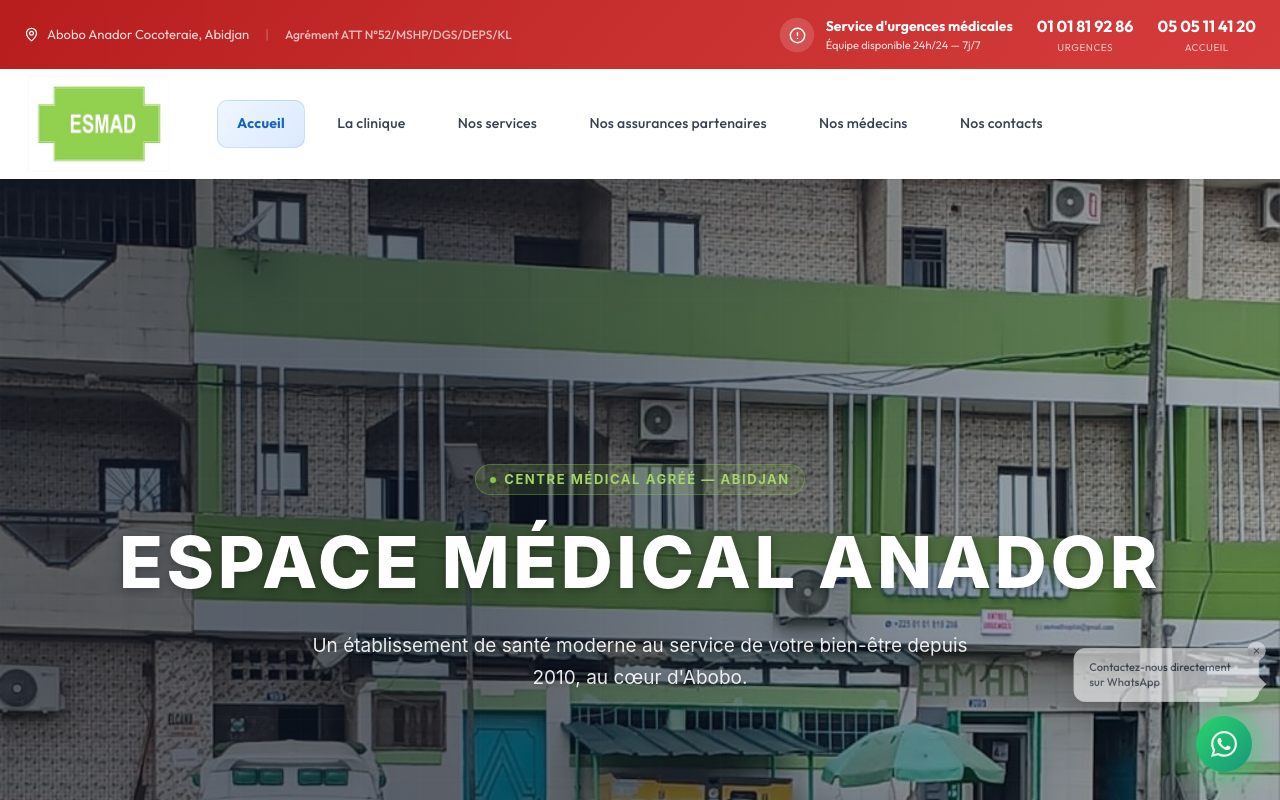
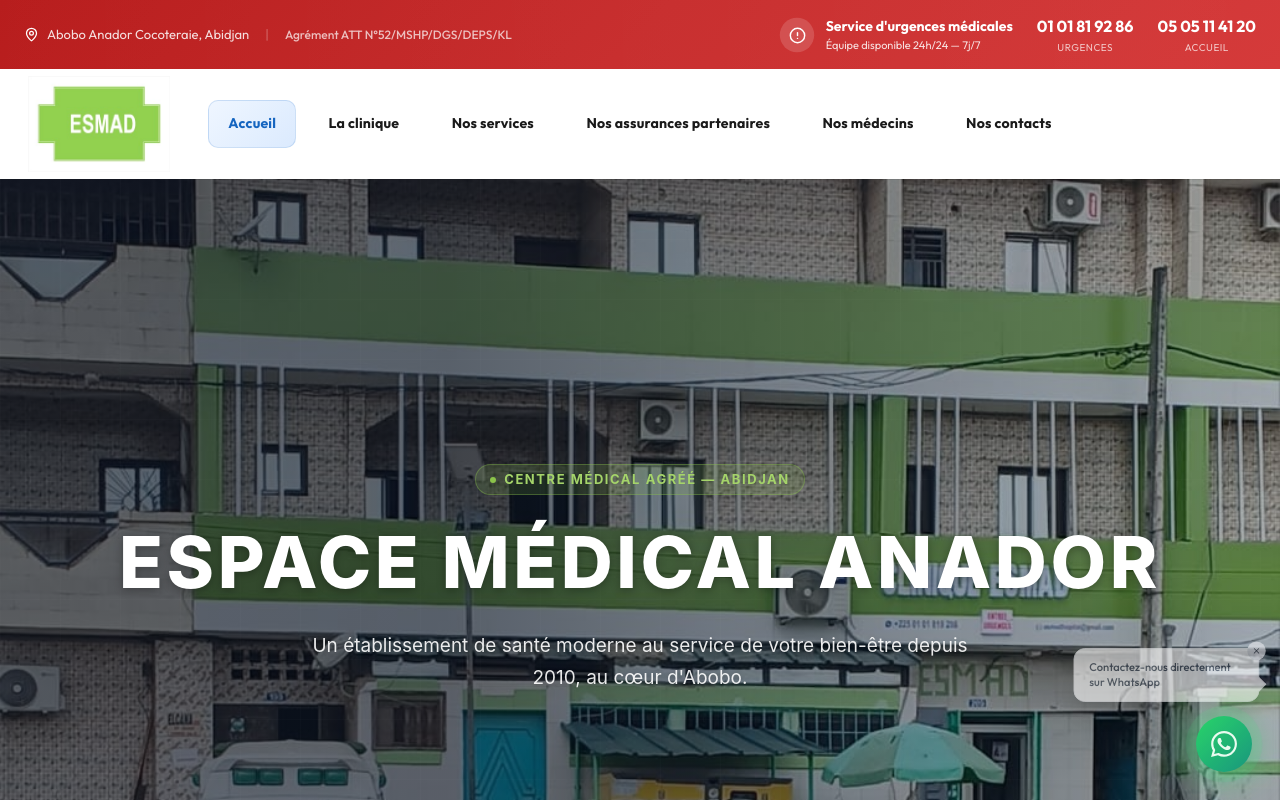
Before and after one commit to Traorelacina/ESMAD, a React (Vite) app: page / in a window 1280 px wide. Shown: the top 800 px of the page. Built offline with nearby package versions, Linux system fonts and the light colour scheme.

Commit message:
mis a jour

```diff
--- a/src/components/layout/Navbar.tsx
+++ b/src/components/layout/Navbar.tsx
@@ -89,7 +89,7 @@
             />
           </Link>
 
-          {/* ── MENU DESKTOP (colonne centrale, parfaitement centré par grid) ── */}
+          {/* ── MENU DESKTOP - Même taille, noir gras ── */}
           <nav className="desktop-nav" aria-label="Menu principal" style={{
             display: 'flex',
             alignItems: 'center',
@@ -106,8 +106,8 @@
                     padding: 'clamp(10px, 1.5vh, 14px) clamp(14px, 1.5vw, 22px)',
                     borderRadius: 10,
                     fontSize: 'clamp(14px, 1.1vw, 16px)',
-                    fontWeight: active ? 700 : 500,
-                    color: active ? '#1565C0' : '#374151',
+                    fontWeight: 700,
+                    color: active ? '#1565C0' : '#1a1a1a',
                     background: active
                       ? 'linear-gradient(135deg, #EFF6FF, #DBEAFE)'
                       : 'transparent',
@@ -129,7 +129,7 @@
                   onMouseLeave={e => {
                     if (!active) {
                       const el = e.currentTarget as HTMLElement
-                      el.style.color = '#374151'
+                      el.style.color = '#1a1a1a'
                       el.style.background = 'transparent'
                       el.style.border = '1px solid transparent'
                     }
@@ -226,8 +226,8 @@
                 padding: '16px 20px',
                 borderRadius: 12,
                 fontSize: 17,
-                fontWeight: active ? 700 : 500,
-                color: active ? '#1565C0' : '#374151',
+                fontWeight: 700,
+                color: active ? '#1565C0' : '#1a1a1a',
                 background: active
                   ? 'linear-gradient(135deg, #EFF6FF, #DBEAFE)'
                   : 'transparent',
```
